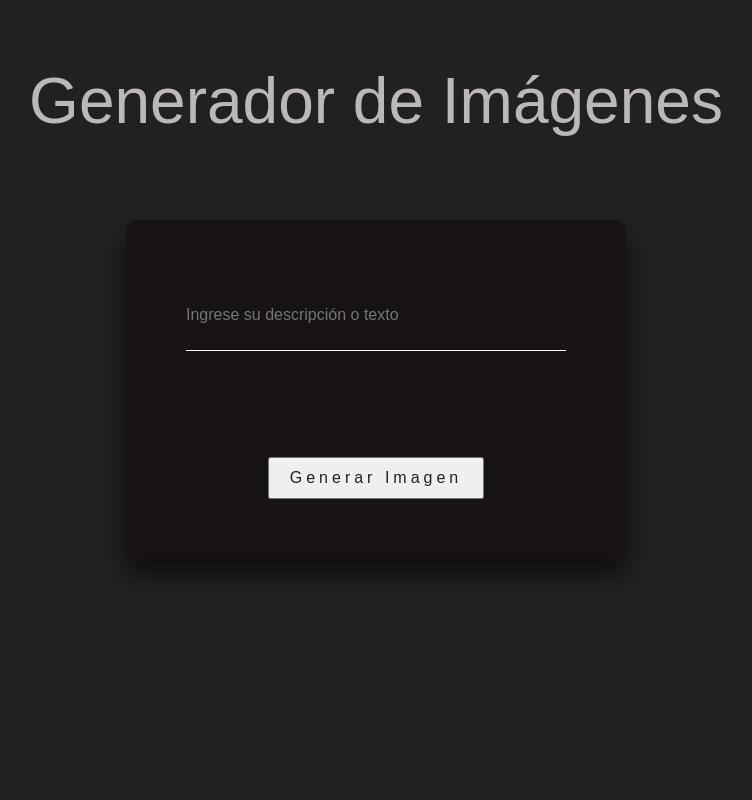
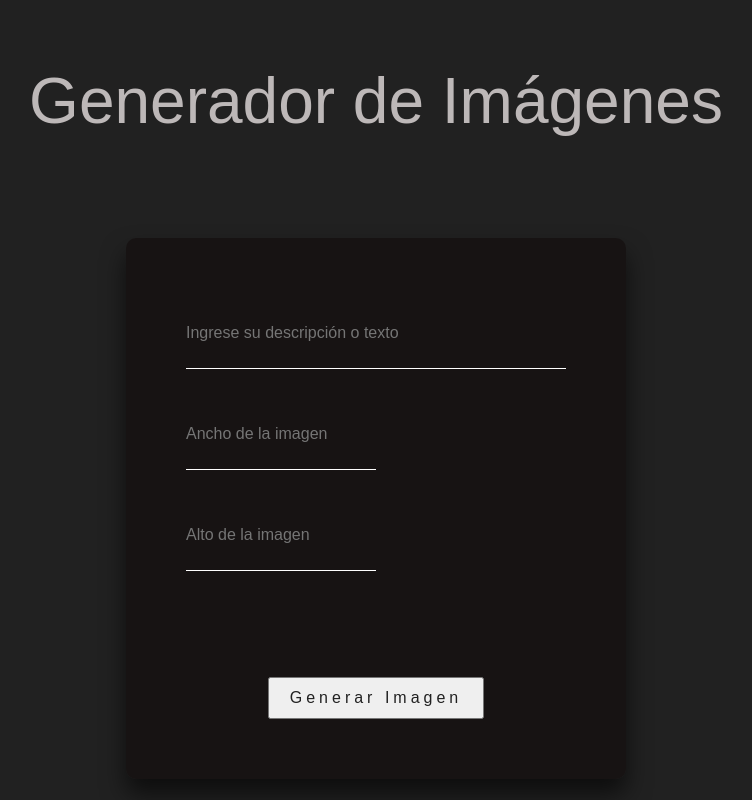
Before and after one commit to AlbertoJCAlvardo/Image-Generation-Web-App, a Flask app: page / in a window 1280 px wide. Shown: the whole page, without its empty margins (264-1016 px from the left). Run offline with Flask 3, Linux system fonts and the light colour scheme.

Commit message:
Add files via upload

```diff
--- a/templates/index.html
+++ b/templates/index.html
@@ -11,11 +11,22 @@
                 <p>Generador de Imágenes</p>
             </div>
             <br>
+            <br>
             <div class="login-box">
                 <form action="/generar_imagen" method="post">
                     <div class="prompt-box">
 
                         <input type="text" name="prompt" placeholder="Ingrese su descripción o texto"></input>
+
+                    </div>
+                    <div class="size-box">
+
+                        <input type="number" name="ancho" min="0" max="3000" placeholder="Ancho de la imagen"></input>
+
+                    </div>
+                    <div class="size-box">
+
+                        <input type="number" min="0" max="3000" name="alto" placeholder="Alto de la imagen"></input>
 
                     </div>
                     <br>
```
